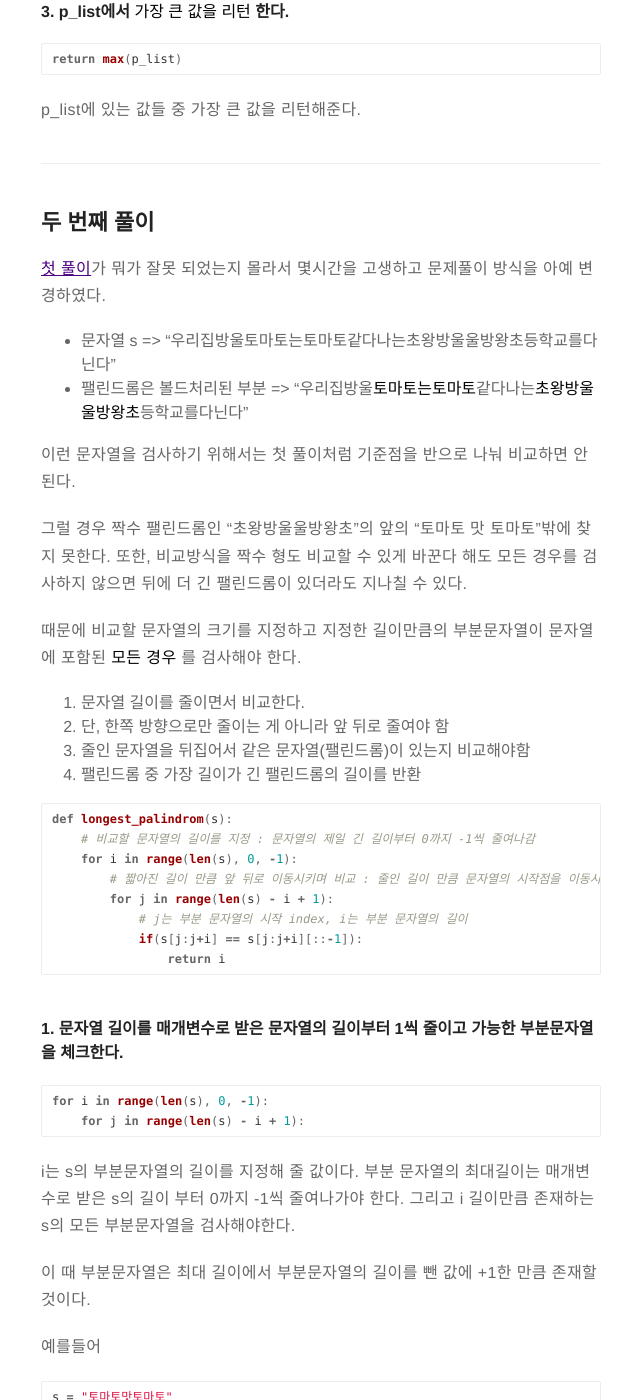
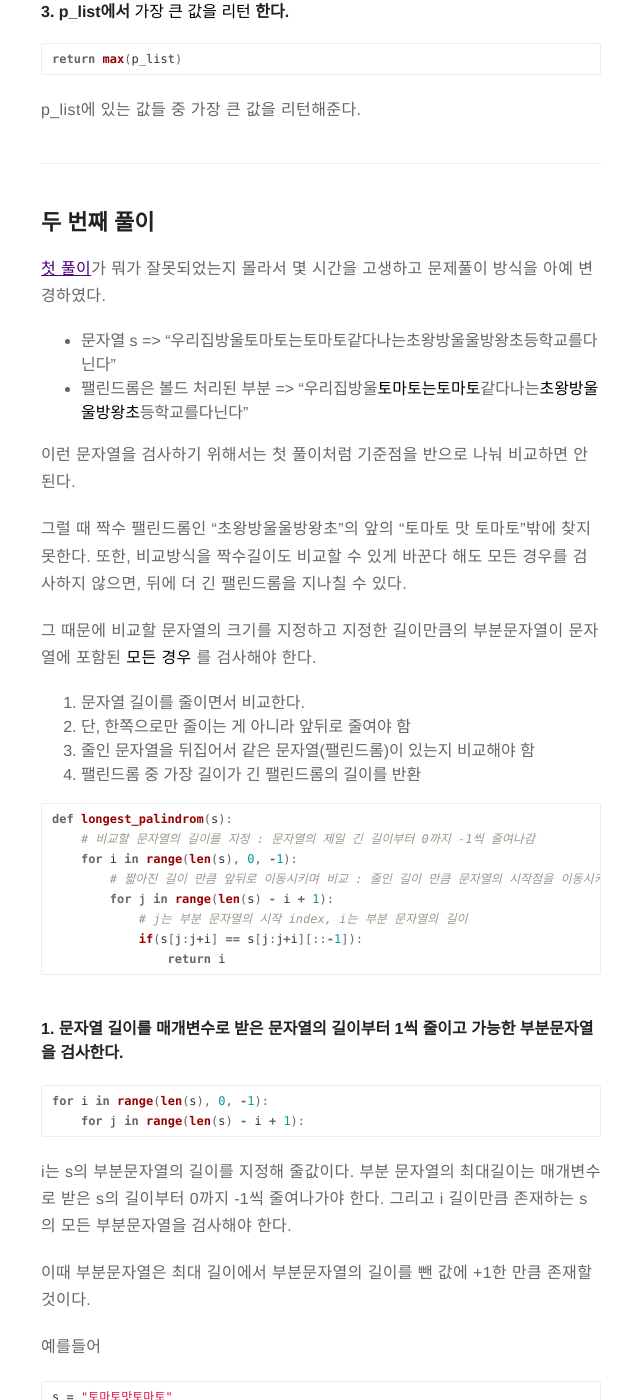
Before and after one commit to Sehun-Kim/blog, a Jekyll site: the page built from _posts/2018-05-05-algo2.markdown, in a window 1280 px wide and 1400 px high, scrolled down 2482 px. Shown: the whole window, without its empty margins (319-959 px from the left). Built offline with Jekyll 4.4.1, drawn with Linux system fonts in a browser that asks for light colours; comment, search, counter and statistics services are not loaded; some of the changed text lies outside the part shown.

Commit message:
맞춤법 수정...

```diff
--- a/_posts/2018-05-05-algo2.markdown
+++ b/_posts/2018-05-05-algo2.markdown
@@ -30,9 +31,6 @@ sitemap :
 longest_palindrom 함수는 문자열 s를 매개변수로 입력받습니다.
 s의 **부분문자열중 가장 긴 palindrom의 길이를 리턴** 하는 함수를 완성하세요.
 예를들어 s가 토마토맛토마토이면 7을 리턴하고 토마토맛있어이면 3을 리턴합니다.
-
-
-**Palindrome(회문)이란?** : 역순으로 뒤집어도 같은 형태를 띄는 문장.
 
 - "토마토" **reverse** "토마토" (길이 3)
 - "토마토맛토마토" **reverse** "토마토맛토마토" (길이7)
@@ -99,10 +97,9 @@ s[3+1:3+1+3 ][::-1] == "토마토" # s[4:7]
 len(s[j:i+1+len(s[j:i])]) # 7
 {% endhighlight %}
 
-여기서 잘 못된 방법을 사용하였다. 일단 **팰린드롬의 길이는 무조건 홀수가 아니다.** 나는 팰린드롬을 비교할때 무조건 홀수라고 생각하고 길이가 홀수인 부분문자열의 중앙 index를 기준점으로 앞 부분과 뒷 부분이 같으면 팰린드롬이 되게 하였다. 문자열이 "토마토토마토"처럼 길이가 짝수이면서 가장 긴 길이인 "**토마토토마토**" 를 확인하지 않고 "<strong>토마토</strong>토마토"만 확인하여 팰린드롬으로 인식한다.
+여기서 잘 못된 방법을 사용하였다. 일단 **팰린드롬의 길이는 무조건 홀수가 아니다.** 나는 팰린드롬을 비교할 때 무조건 홀수라고 생각하고 길이가 홀수인 부분문자열의 중앙 index를 기준점으로 앞부분과 뒷부분이 같으면 팰린드롬이 되게 하였다. 문자열이 "토마토토마토"처럼 길이가 짝수이면서 가장 긴 길이인 "**토마토토마토**" 를 확인하지 않고 "<strong>토마토</strong>토마토"만 확인하여 팰린드롬으로 인식한다.
 
-때문에 길이가 짝수인 팰린드롬은 검사하지 못한다.
-
+그 때문에 길이가 짝수인 팰린드롬은 검사하지 못한다.
 
 #### 3. p_list에서 **가장 큰 값을 리턴** 한다.
 {% highlight py %}
@@ -115,27 +112,27 @@ p_list에 있는 값들 중 가장 큰 값을 리턴해준다.
 
 ## <a id="second"></a>두 번째 풀이
 
-[첫 풀이](#first)가 뭐가 잘못 되었는지 몰라서 몇시간을 고생하고 문제풀이 방식을 아예 변경하였다.
+[첫 풀이](#first)가 뭐가 잘못되었는지 몰라서 몇 시간을 고생하고 문제풀이 방식을 아예 변경하였다.
 
 - 문자열 s => "우리집방울토마토는토마토같다나는초왕방울울방왕초등학교를다닌다"
-- 팰린드롬은 볼드처리된 부분 => "우리집방울<strong>토마토는토마토</strong>같다나는<strong>초왕방울울방왕초</strong>등학교를다닌다"
+- 팰린드롬은 볼드 처리된 부분 => "우리집방울<strong>토마토는토마토</strong>같다나는<strong>초왕방울울방왕초</strong>등학교를다닌다"
 
-이런 문자열을 검사하기 위해서는 첫 풀이처럼 기준점을 반으로 나눠 비교하면 안된다.
+이런 문자열을 검사하기 위해서는 첫 풀이처럼 기준점을 반으로 나눠 비교하면 안 된다.
 
-그럴 경우 짝수 팰린드롬인 "초왕방울울방왕초"의 앞의 "토마토 맛 토마토"밖에 찾지 못한다. 또한, 비교방식을 짝수 형도 비교할 수 있게 바꾼다 해도 모든 경우를 검사하지 않으면 뒤에 더 긴 팰린드롬이 있더라도 지나칠 수 있다.
+그럴 때 짝수 팰린드롬인 "초왕방울울방왕초"의 앞의 "토마토 맛 토마토"밖에 찾지 못한다. 또한, 비교방식을 짝수길이도 비교할 수 있게 바꾼다 해도 모든 경우를 검사하지 않으면, 뒤에 더 긴 팰린드롬을 지나칠 수 있다.
 
-때문에 비교할 문자열의 크기를 지정하고 지정한 길이만큼의 부분문자열이 문자열에 포함된 **모든 경우** 를 검사해야 한다.
+그 때문에 비교할 문자열의 크기를 지정하고 지정한 길이만큼의 부분문자열이 문자열에 포함된 **모든 경우** 를 검사해야 한다.
 
 1. 문자열 길이를 줄이면서 비교한다.
-2. 단, 한쪽 방향으로만 줄이는 게 아니라 앞 뒤로 줄여야 함
-3. 줄인 문자열을 뒤집어서 같은 문자열(팰린드롬)이 있는지 비교해야함
+2. 단, 한쪽으로만 줄이는 게 아니라 앞뒤로 줄여야 함
+3. 줄인 문자열을 뒤집어서 같은 문자열(팰린드롬)이 있는지 비교해야 함
 4. 팰린드롬 중 가장 길이가 긴 팰린드롬의 길이를 반환
 
 {% highlight py %}
 def longest_palindrom(s):
     # 비교할 문자열의 길이를 지정 : 문자열의 제일 긴 길이부터 0까지 -1씩 줄여나감
     for i in range(len(s), 0, -1):
-        # 짧아진 길이 만큼 앞 뒤로 이동시키며 비교 : 줄인 길이 만큼 문자열의 시작점을 이동시키며 비교해야 한다. 때문에 +1을 해준다.
+        # 짧아진 길이 만큼 앞뒤로 이동시키며 비교 : 줄인 길이 만큼 문자열의 시작점을 이동시키며 비교해야 한다. 때문에 +1을 해준다.
         for j in range(len(s) - i + 1):
             # j는 부분 문자열의 시작 index, i는 부분 문자열의 길이
             if(s[j:j+i] == s[j:j+i][::-1]):
@@ -143,17 +140,17 @@ def longest_palindrom(s):
 {% endhighlight %}
 
 
-#### 1. 문자열 길이를 매개변수로 받은 문자열의 길이부터 1씩 줄이고 가능한 부분문자열을 체크한다.
+#### 1. 문자열 길이를 매개변수로 받은 문자열의 길이부터 1씩 줄이고 가능한 부분문자열을 검사한다.
 {% highlight py %}
 for i in range(len(s), 0, -1):
     for j in range(len(s) - i + 1):
 {% endhighlight %}
 
 
-i는 s의 부분문자열의 길이를 지정해 줄 값이다. 부분 문자열의 최대길이는 매개변수로 받은 s의 길이 부터 0까지 -1씩 줄여나가야 한다.
-그리고 i 길이만큼 존재하는 s의 모든 부분문자열을 검사해야한다.
+i는 s의 부분문자열의 길이를 지정해 줄값이다. 부분 문자열의 최대길이는 매개변수로 받은 s의 길이부터 0까지 -1씩 줄여나가야 한다.
+그리고 i 길이만큼 존재하는 s의 모든 부분문자열을 검사해야 한다.
 
-이 때 부분문자열은 최대 길이에서 부분문자열의 길이를 뺀 값에 +1한 만큼 존재할 것이다.
+이때 부분문자열은 최대 길이에서 부분문자열의 길이를 뺀 값에 +1한 만큼 존재할 것이다.
 
 예를들어
 {% highlight py %}
@@ -211,6 +208,6 @@ s[5:14] 길이: 9
 <br>
 
 
-알고리즘을 교과과정에서 배우진 않았다. 그래서 혼자만의 풀이를 하려니 이론적으로 부족한 부분이 많다. 참고로 이 문제는 프로그래머스에서 easy 2단계의 문제이다.. 매우 쉬운편에 속하는 문제인데 굉장히 어렵게 문제를 풀었다ㅠㅠ. 그래도 정답을 보지않고 최대한 내 힘으로 풀려고 하는 편이다. 실력 상승의 그날까지!!!
+알고리즘을 교과과정에서 배우진 않았다. 그래서 혼자만의 풀이를 하려니 이론적으로 부족한 부분이 많다. 참고로 이 문제는 프로그래머스에서 easy 2단계의 문제이다. 매우 쉬운 편에 속하는 문제인데 굉장히 어렵게 문제를 풀었다. ㅠㅠ. 그래도 정답을 보지 않고 최대한 내 힘으로 풀려고 하는 편이다. 실력 상승의 그 날까지!!!
 
 다음번에는 좀 더 높은 수준의 문제를 풀어보겠다.
```
Also changed, not shown: other parts of _posts/2018-05-05-algo2.markdown (+9 -8 lines), _posts/2018-04-29-algo1.markdown (+8 -8 lines).
